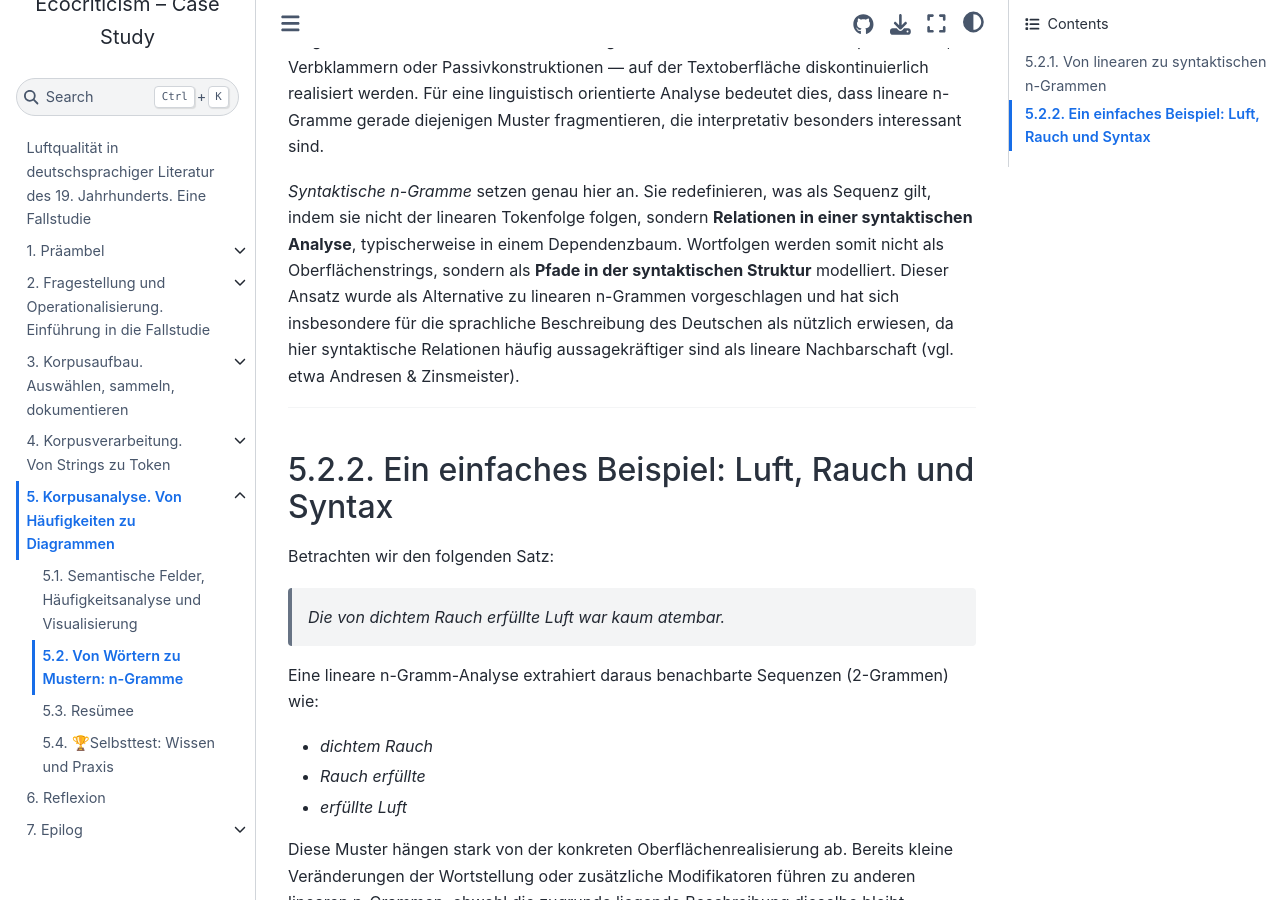
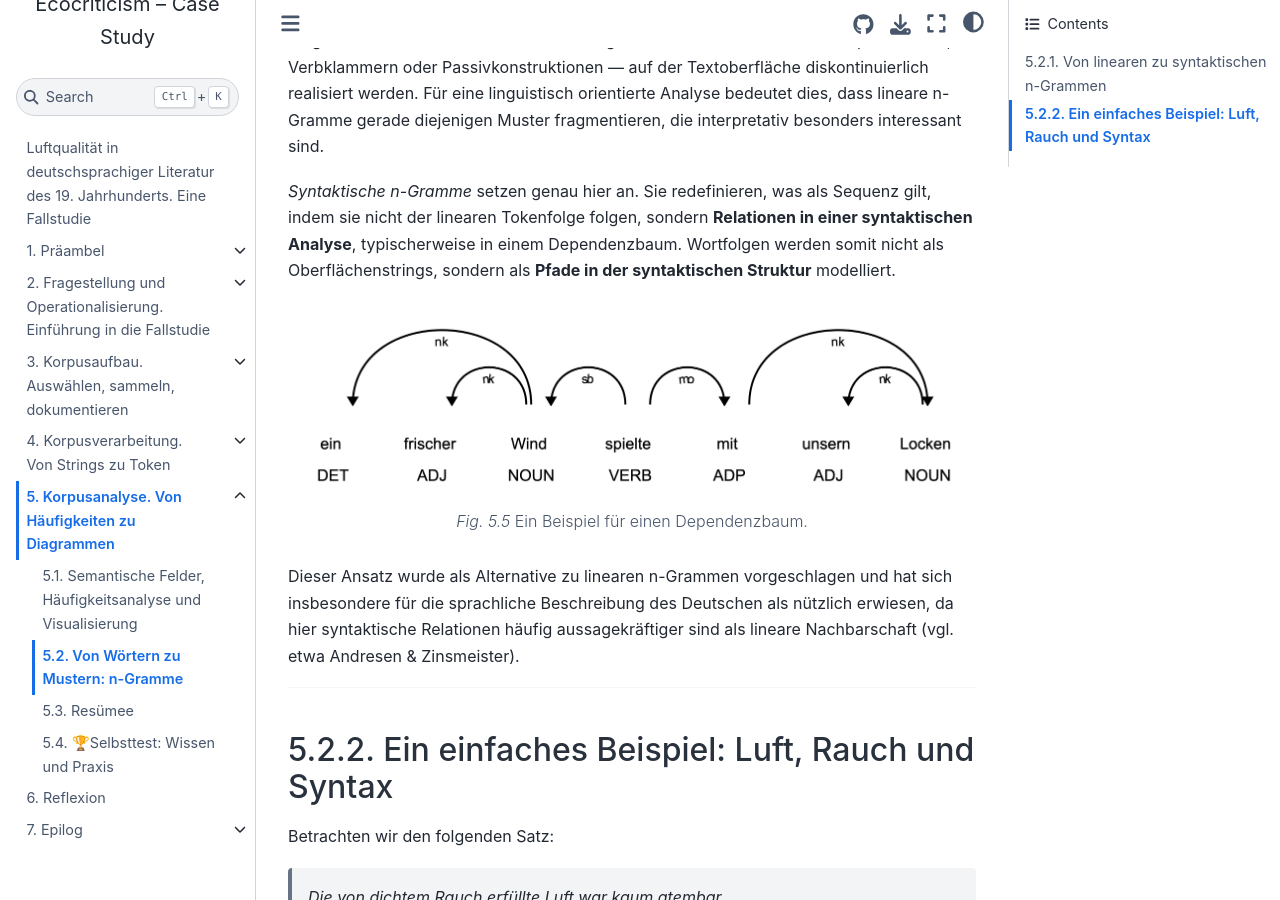
Before and after one commit to quadriga-dk/Text-Fallstudie-3, a Jupyter Book: the page built from corpus_analysis/corpus-analysis_syntactic-ngrams-intro.md, in a window 1280 px wide and 900 px high, scrolled down 2579 px. Built offline with Jupyter Book 1.0.4 settings and Sphinx 7.4.7 and the Sphinx Book theme 1.1.4, drawn with Linux system fonts in a browser that asks for light colours; pages that are not in the unit, such as notebooks, are missing from menus.

Commit message:
add synt tree visualisation

````diff
--- a/corpus_analysis/corpus-analysis_syntactic-ngrams-intro.md
+++ b/corpus_analysis/corpus-analysis_syntactic-ngrams-intro.md
@@ -36,7 +36,18 @@ Klassische **lineare n-Gramme** definieren solche Muster ausschließlich auf der
 
 Diese Einschränkung ist besonders relevant für **das Deutsche**, da hier die Wortstellung vergleichsweise flexibel ist und viele häufige Konstruktionen — etwa Partizipialattribute, Verbklammern oder Passivkonstruktionen — auf der Textoberfläche diskontinuierlich realisiert werden. Für eine linguistisch orientierte Analyse bedeutet dies, dass lineare n-Gramme gerade diejenigen Muster fragmentieren, die interpretativ besonders interessant sind.
 
-*Syntaktische n-Gramme* setzen genau hier an. Sie redefinieren, was als Sequenz gilt, indem sie nicht der linearen Tokenfolge folgen, sondern **Relationen in einer syntaktischen Analyse**, typischerweise in einem Dependenzbaum. Wortfolgen werden somit nicht als Oberflächenstrings, sondern als **Pfade in der syntaktischen Struktur** modelliert. Dieser Ansatz wurde als Alternative zu linearen n-Grammen vorgeschlagen und hat sich insbesondere für die sprachliche Beschreibung des Deutschen als nützlich erwiesen, da hier syntaktische Relationen häufig aussagekräftiger sind als lineare Nachbarschaft (vgl. etwa Andresen & Zinsmeister).
+*Syntaktische n-Gramme* setzen genau hier an. Sie redefinieren, was als Sequenz gilt, indem sie nicht der linearen Tokenfolge folgen, sondern **Relationen in einer syntaktischen Analyse**, typischerweise in einem Dependenzbaum. Wortfolgen werden somit nicht als Oberflächenstrings, sondern als **Pfade in der syntaktischen Struktur** modelliert.
+
+```{figure} ../assets/images/dep_tree.png
+---
+height:
+name: Ngrams Example
+---
+ Ein Beispiel für einen Dependenzbaum.
+```
+
+
+Dieser Ansatz wurde als Alternative zu linearen n-Grammen vorgeschlagen und hat sich insbesondere für die sprachliche Beschreibung des Deutschen als nützlich erwiesen, da hier syntaktische Relationen häufig aussagekräftiger sind als lineare Nachbarschaft (vgl. etwa Andresen & Zinsmeister).
 
 ---
 
````
Also changed, not shown: assets/images/dep_tree.png (added).
